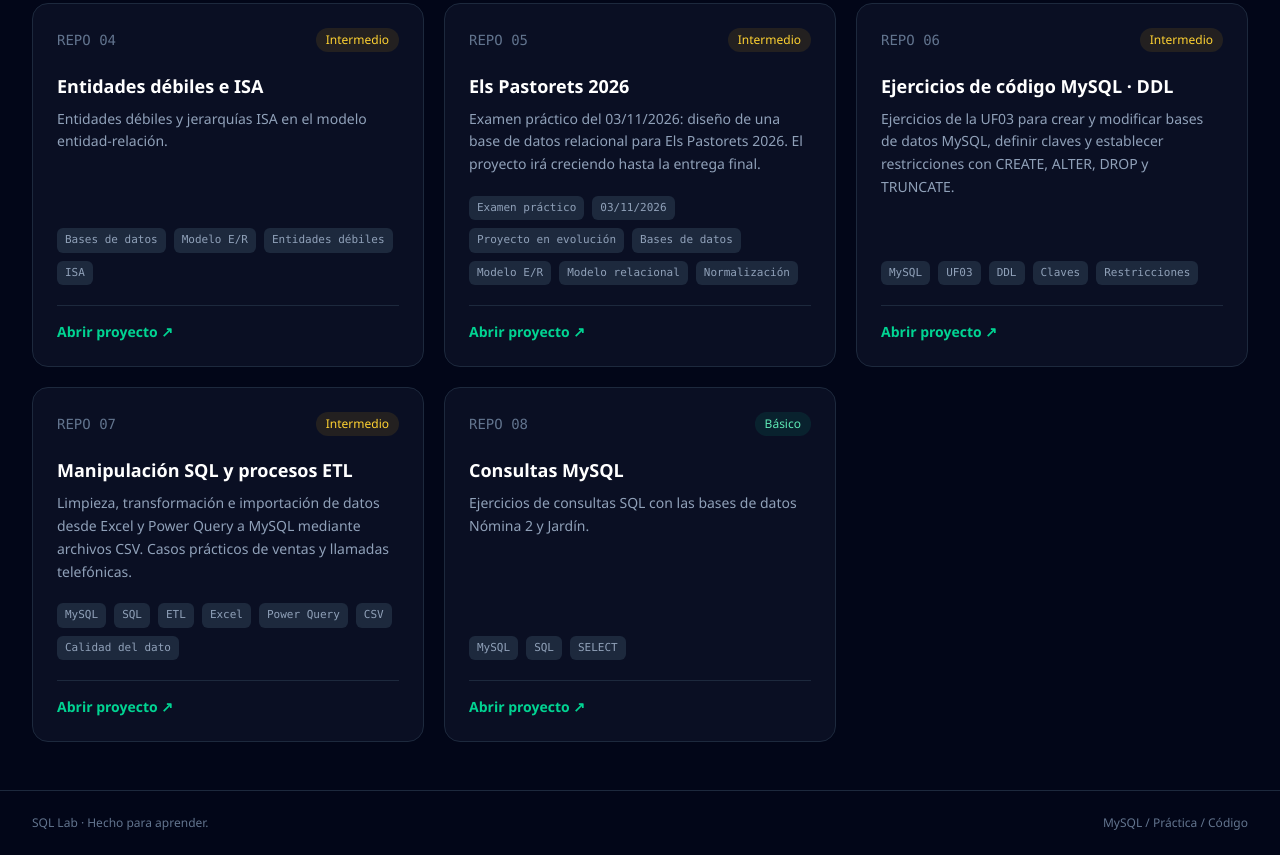
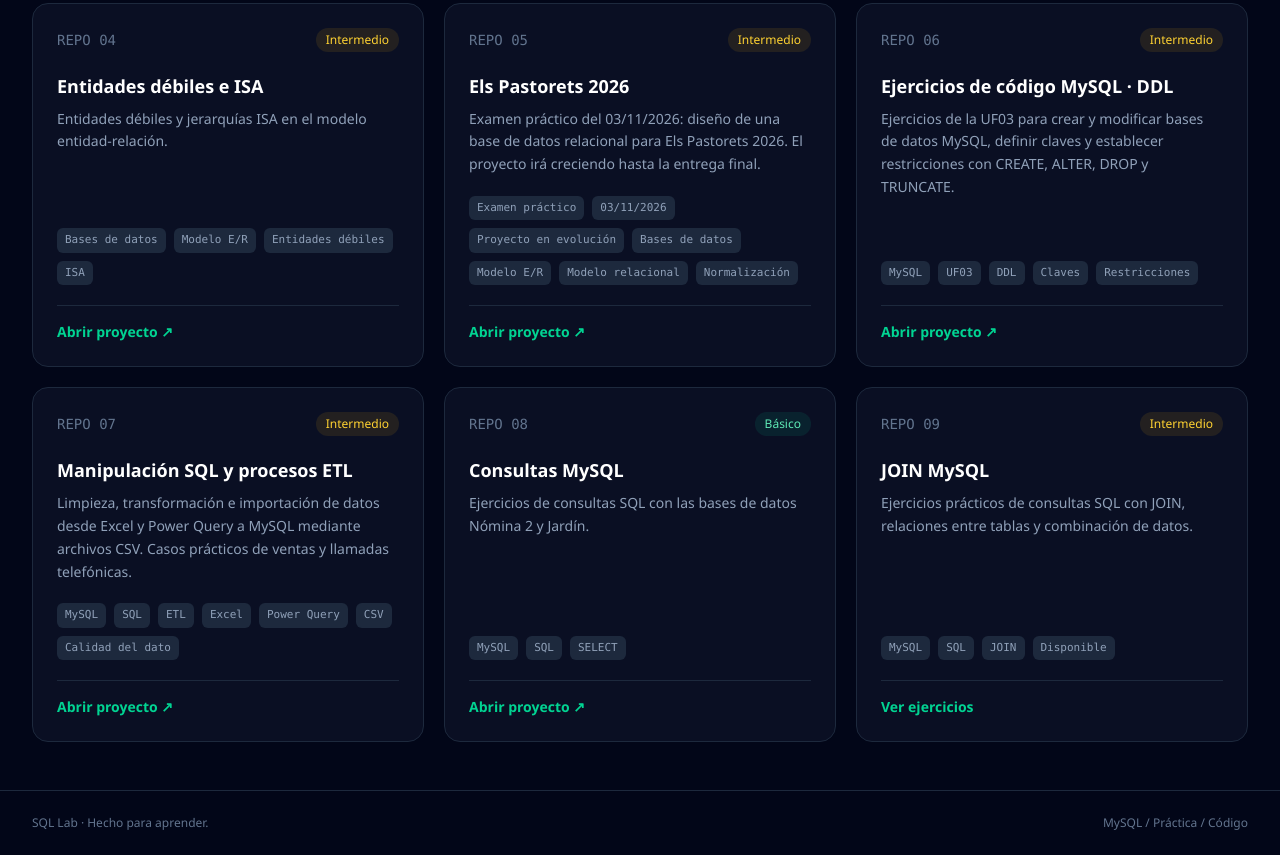
Before and after one commit to fontanillus/ejercicios-bases-de-datos, a plain HTML site: page index.html in a window 1280 px wide. Shown: the part 1139-1994 px from the top of the page. Drawn offline with nearby package versions, Linux system fonts and the light colour scheme.

Commit message:
Add files via upload

```diff
--- a/index.html
+++ b/index.html
@@ -150,6 +150,14 @@
           description: "Ejercicios de consultas SQL con las bases de datos Nómina 2 y Jardín.",
           tags: ["MySQL", "SQL", "SELECT"],
           url: "https://fontanillus.github.io/consultas_mysql/"
+        },
+        {
+          title: "JOIN MySQL",
+          level: "Intermedio",
+          description: "Ejercicios prácticos de consultas SQL con JOIN, relaciones entre tablas y combinación de datos.",
+          tags: ["MySQL", "SQL", "JOIN", "Disponible"],
+          url: "https://fontanillus.github.io/join_mysql/",
+          linkText: "Ver ejercicios"
         }
       ];
       const levelStyles = {
@@ -180,6 +188,10 @@
           field("level").classList.add(...levelStyles[repository.level].split(" "));
           field("link").href = repository.url;
           field("link").setAttribute("aria-label", `Abrir ${repository.title} (nueva pestaña)`);
+          if (repository.linkText) {
+            field("link").textContent = repository.linkText;
+            field("link").setAttribute("aria-label", `${repository.linkText} de ${repository.title} (nueva pestaña)`);
+          }
           for (const tag of repository.tags) {
             const badge = document.createElement("span");
             badge.className = "rounded-md bg-slate-800 px-2 py-1 font-mono text-[11px] text-slate-400";
```
